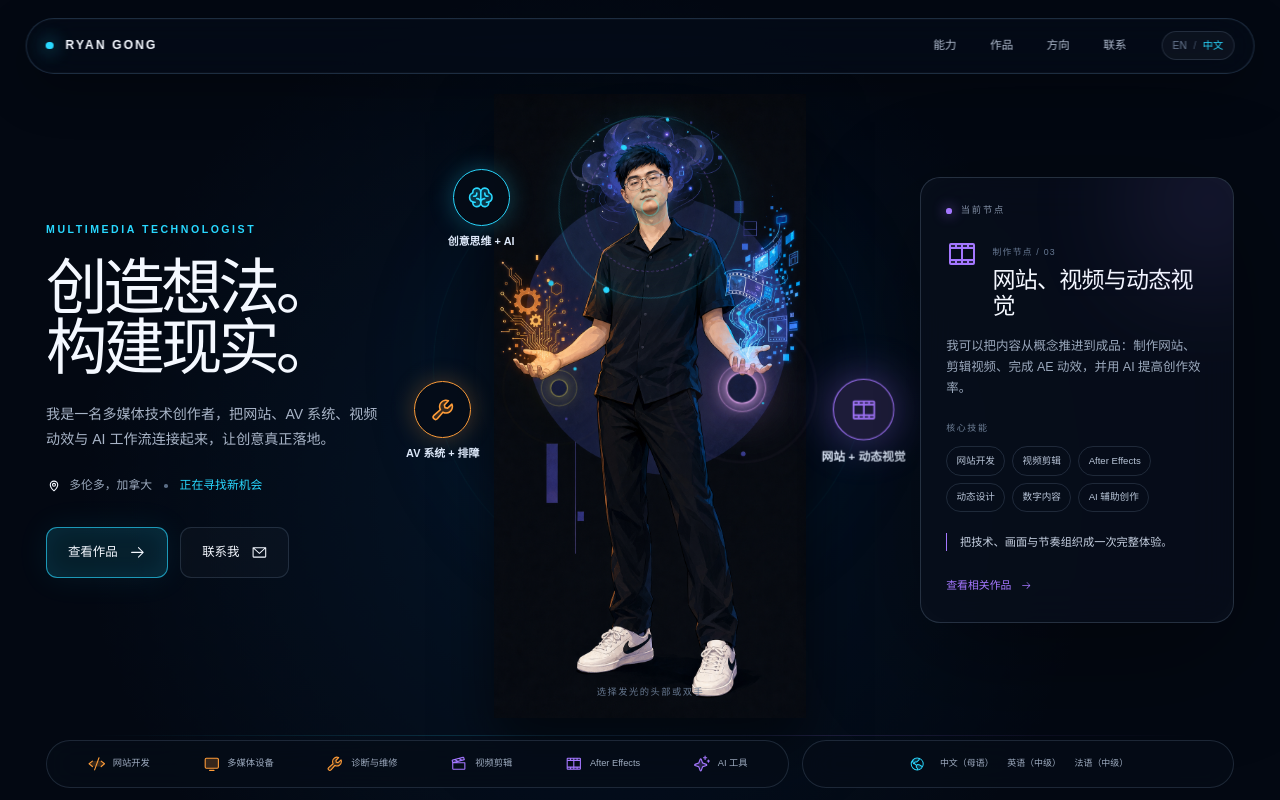
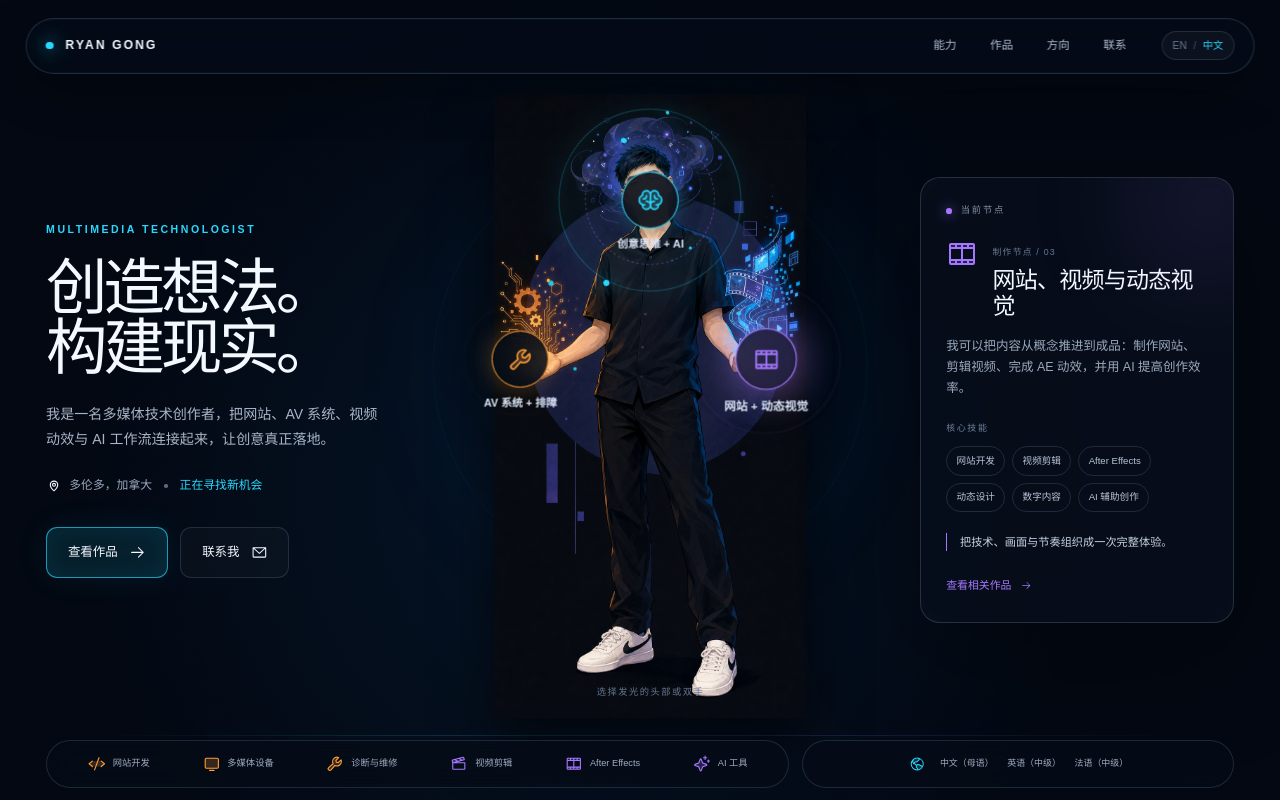
Before and after one commit to ryangong3/ryangong3.github.io, a Next.js app: page / in a window 1280 px wide. Shown: the top 800 px of the page. Built offline with nearby package versions, Linux system fonts and the light colour scheme.

Commit message:
Align character hotspots with energy nodes

```diff
--- a/app/globals.css
+++ b/app/globals.css
@@ -287,6 +287,11 @@ a:focus-visible {
 }
 
 .character-stage {
+  --mind-x: 50%;
+  --mind-y: 18%;
+  --left-hand-x: 23%;
+  --right-hand-x: 74%;
+  --hands-y: 43.5%;
   position: relative;
   z-index: 2;
   height: 39rem;
@@ -331,8 +336,8 @@ a:focus-visible {
 
 .scan-orbit {
   position: absolute;
-  top: 19%;
-  left: 50%;
+  top: var(--mind-y);
+  left: var(--mind-x);
   width: 38%;
   aspect-ratio: 1;
   border: 1px solid rgba(41, 216, 255, 0.3);
@@ -402,20 +407,20 @@ a:focus-visible {
 }
 
 .energy-head {
-  top: 19%;
-  left: 50%;
+  top: var(--mind-y);
+  left: var(--mind-x);
   color: var(--cyan);
 }
 
 .energy-left-hand {
-  top: 48%;
-  left: 31%;
+  top: var(--hands-y);
+  left: var(--left-hand-x);
   color: var(--orange);
 }
 
 .energy-right-hand {
-  top: 48%;
-  left: 69%;
+  top: var(--hands-y);
+  left: var(--right-hand-x);
   color: var(--violet);
 }
 
@@ -490,6 +495,7 @@ a:focus-visible {
   color: var(--cyan);
   cursor: pointer;
   box-shadow: 0 0 1.5rem color-mix(in srgb, currentColor 28%, transparent);
+  transform: translate(-50%, -50%);
   transition: transform 180ms ease, background 180ms ease, box-shadow 180ms ease;
   backdrop-filter: blur(12px);
 }
@@ -524,20 +530,20 @@ a:focus-visible {
 }
 
 .hotspot-mind {
-  top: 13%;
-  left: 9%;
+  top: var(--mind-y);
+  left: var(--mind-x);
   color: var(--cyan);
 }
 
 .hotspot-repair {
-  top: 47%;
-  left: 1%;
+  top: var(--hands-y);
+  left: var(--left-hand-x);
   color: var(--orange);
 }
 
 .hotspot-create {
-  top: 47%;
-  right: 0;
+  top: var(--hands-y);
+  left: var(--right-hand-x);
   color: var(--violet);
 }
 
@@ -545,7 +551,7 @@ a:focus-visible {
 .hotspot.is-active {
   background: color-mix(in srgb, currentColor 16%, rgba(5, 12, 23, 0.9));
   box-shadow: 0 0 2.6rem color-mix(in srgb, currentColor 44%, transparent);
-  transform: scale(1.08);
+  transform: translate(-50%, -50%) scale(1.08);
 }
 
 .interaction-hint {
@@ -1444,18 +1450,6 @@ footer {
     line-height: 1.6;
   }
 
-  .hotspot-mind {
-    left: 12%;
-  }
-
-  .hotspot-repair {
-    left: 4%;
-  }
-
-  .hotspot-create {
-    right: 4%;
-  }
-
   .hotspot span {
     display: none;
   }
```
